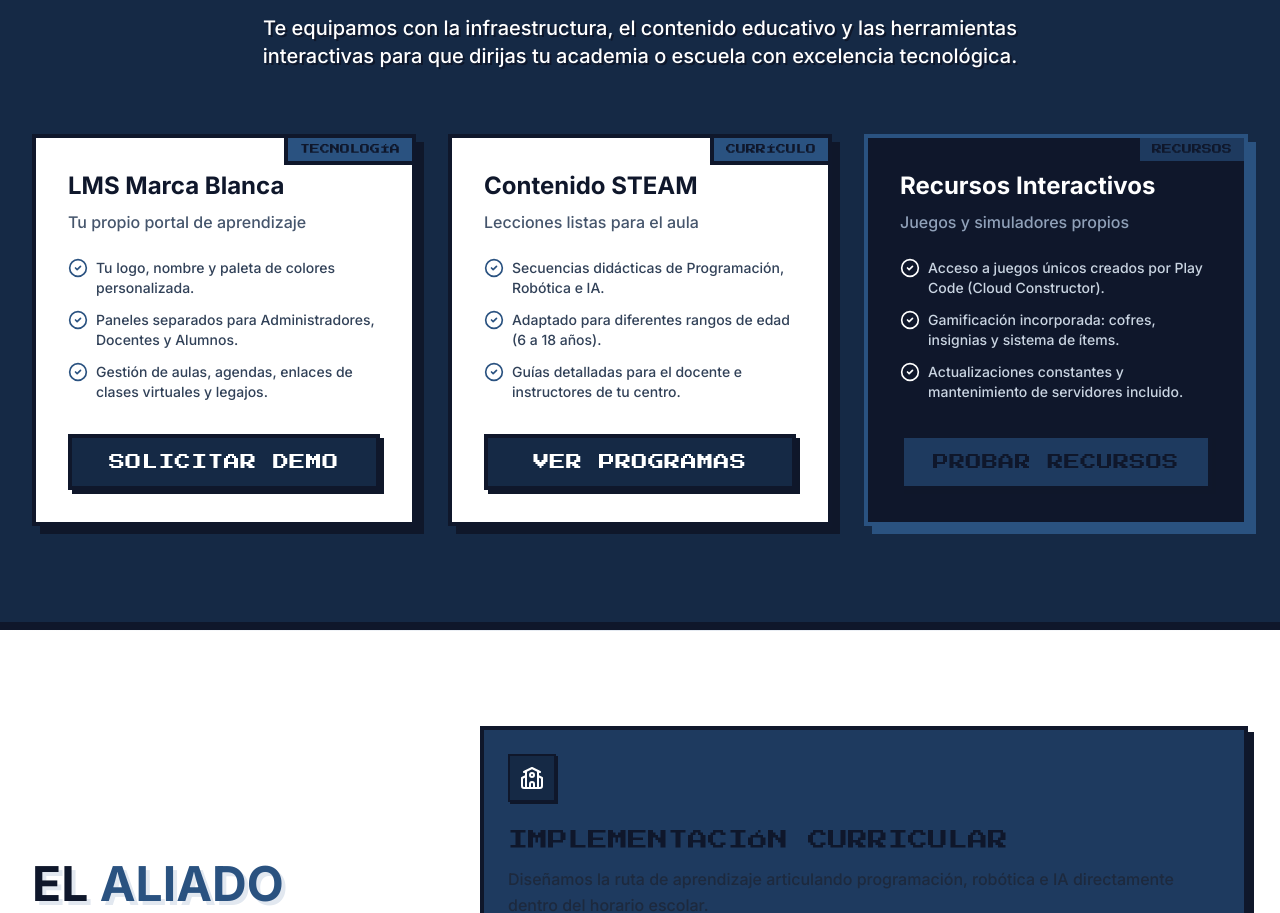
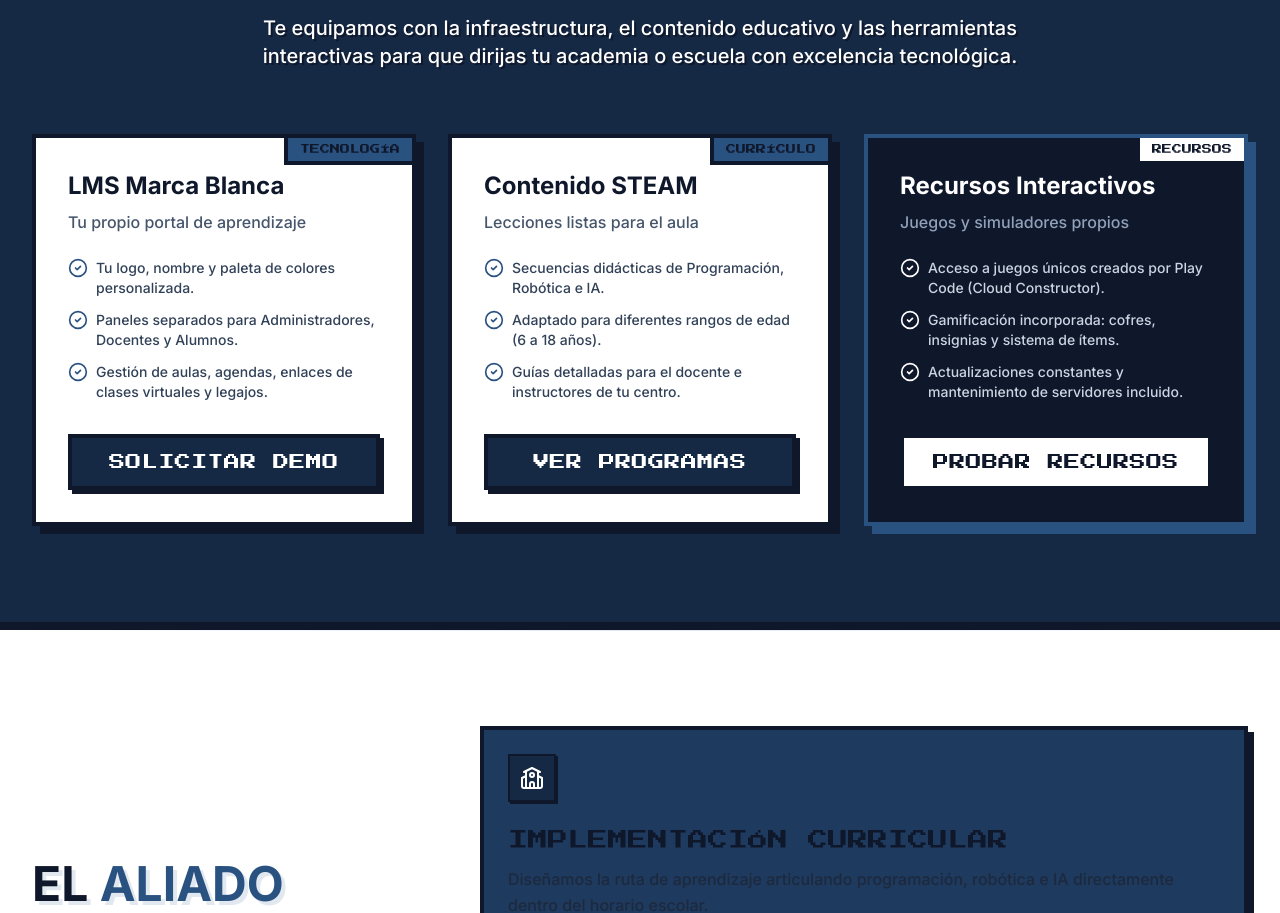
Before and after one commit to juanpachecovibecoding/web-de-playcode-oficial, a React (Vite) app: page / in a window 1280 px wide. Shown: the part 3420-4333 px from the top of the page. Built offline with nearby package versions, Linux system fonts and the light colour scheme; no server answers; the database is empty.

Commit message:
style: update Recursos Interactivos card badge and button to white

```diff
--- a/src/components/Courses.tsx
+++ b/src/components/Courses.tsx
@@ -93,7 +93,7 @@ export const Courses: React.FC = () => {
 
           {/* Recursos Gamificados */}
           <div className="bg-slate-900 p-8 border-4 border-[#2a5280] shadow-[8px_8px_0_0_#2a5280] hover:-translate-y-1 transition-all relative flex flex-col">
-            <div className="absolute top-0 right-0 bg-[#1e3a5f] border-l-4 border-b-4 border-slate-900 text-slate-900 font-pixel text-[10px] px-3 py-1">
+            <div className="absolute top-0 right-0 bg-white border-l-4 border-b-4 border-slate-900 text-slate-900 font-pixel text-[10px] px-3 py-1">
               RECURSOS
             </div>
             <div className="flex-1">
@@ -119,7 +119,7 @@ export const Courses: React.FC = () => {
               href="https://wa.me/5491173708555?text=Hola,%20quiero%20conocer%20los%20recursos%20interactivos%20de%20Play%20Code"
               target="_blank"
               rel="noopener noreferrer"
-              className="w-full py-3 px-4 bg-[#1e3a5f] hover:bg-[#2a5280] text-slate-900 font-pixel tracking-wide border-4 border-slate-900 shadow-[4px_4px_0_0_#0f172a] active:shadow-[0px_0px_0_0_#ffffff] active:translate-y-[4px] active:translate-x-[4px] transition-all text-center block"
+              className="w-full py-3 px-4 bg-white hover:bg-slate-100 text-slate-900 font-pixel tracking-wide border-4 border-slate-900 shadow-[4px_4px_0_0_#0f172a] active:shadow-[0px_0px_0_0_#0f172a] active:translate-y-[4px] active:translate-x-[4px] transition-all text-center block"
             >
               PROBAR RECURSOS
             </a>
```
